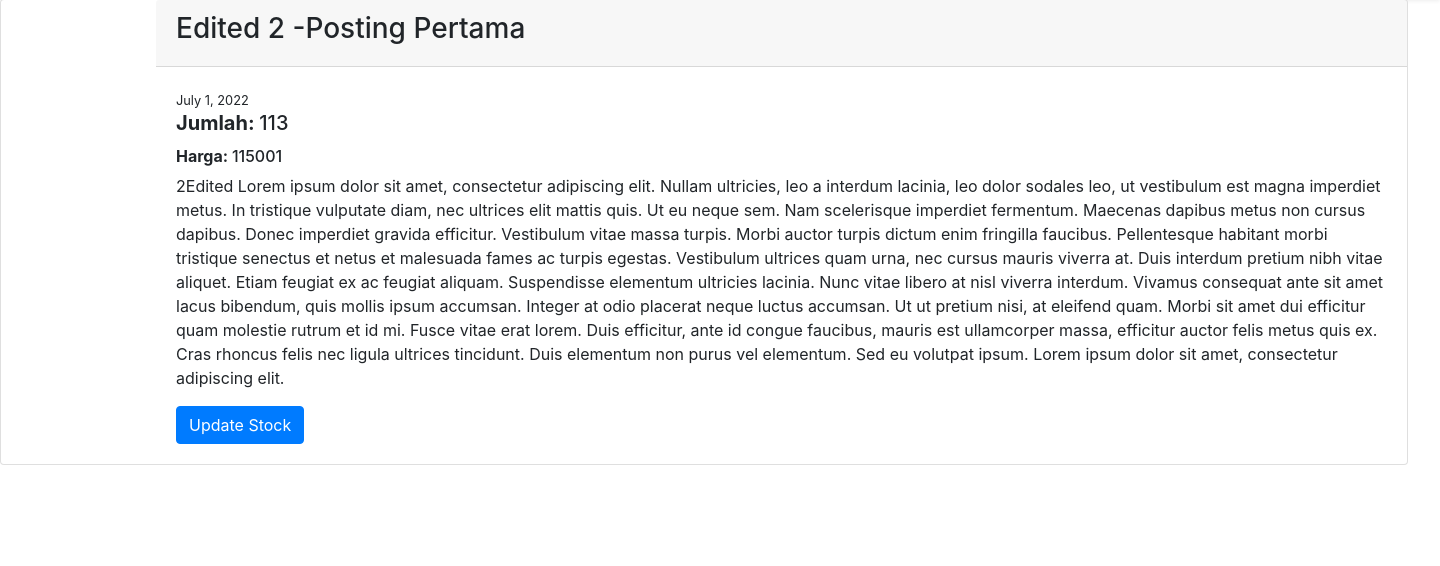
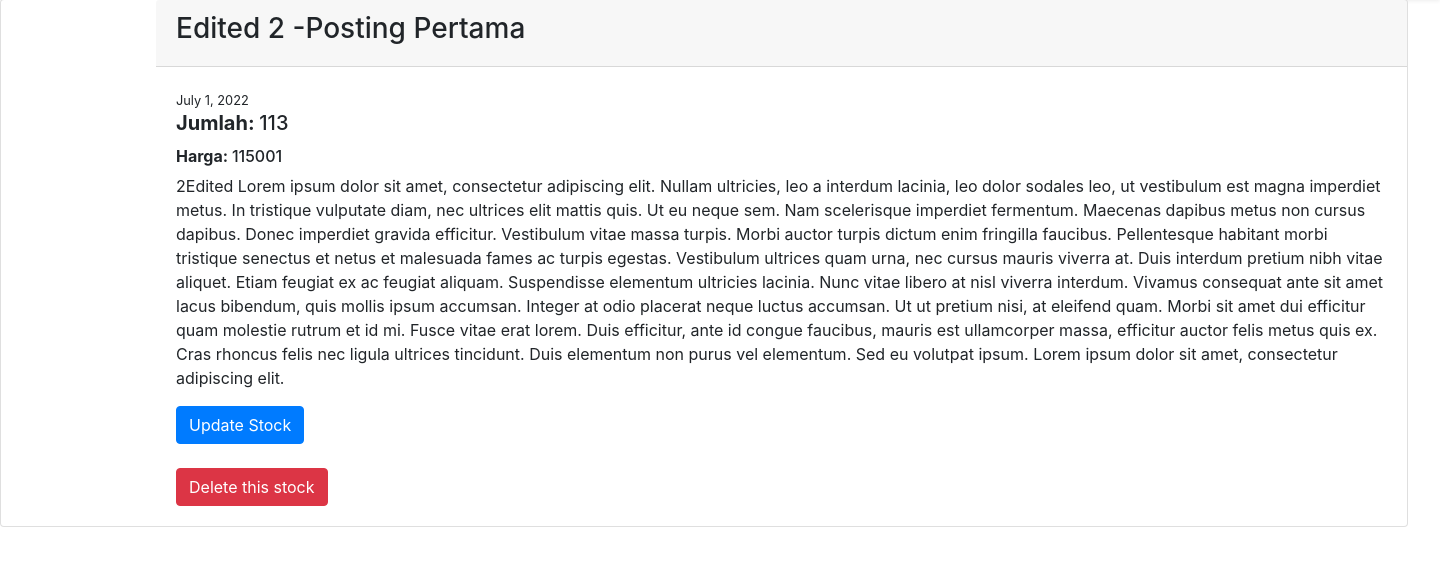
Before and after one commit to moh-ariful/inventory_CRUD_ClassBasedViews, a Django app: page /detail/1 in a window 1440 px wide. Shown: the part 72-638 px from the top of the page. Run offline with Django 3.2, Linux system fonts and the light colour scheme; data comes from the database, SQL or seed files in the repository; both versions use the stored data as it was after the commit; some libraries are stand-ins or nearby versions.

Commit message:
Selesai CRUD, tambahkan link tombol delete di hal detail

```diff
--- a/templates/stock/detailstock.html
+++ b/templates/stock/detailstock.html
@@ -11,6 +11,9 @@
       <h6><strong>Harga: </strong>{{ stock.harga }}</h6>
       <p class="card-text">{{ stock.description }} </p>
       <a href="{% url 'updatestock' stock.pk %}" class="btn btn-primary">Update Stock</a>
+      <br>
+      <br>
+      <a href="{% url 'deletestock' stock.id %}" class="btn btn-danger">Delete this stock</a>
     </div>
   </div>
 </div>
```
Also changed, not shown: db.sqlite3.
